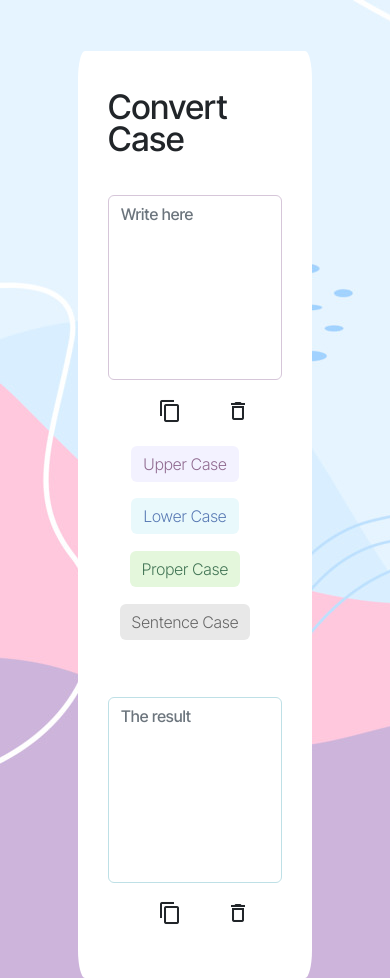
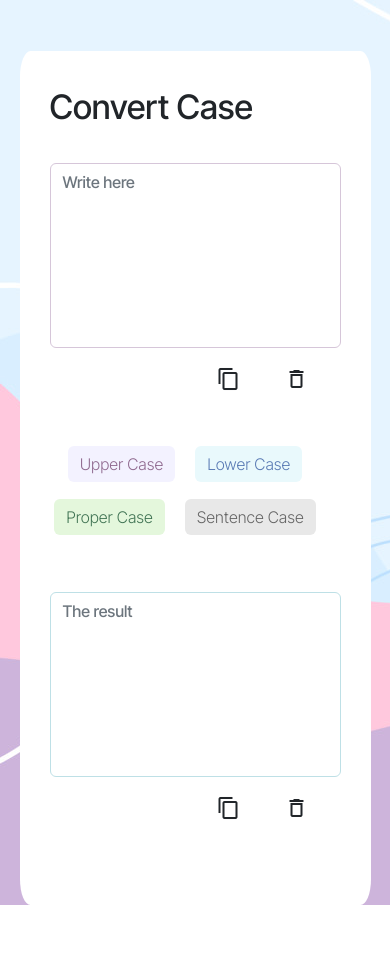
Before and after one commit to wasuuum/convert-case, an Angular app: page / in a window 390 px wide. After the commit the page ends 905 px from the top, so only its background shows below. Built offline with nearby package versions, Linux system fonts and the light colour scheme.

Commit message:
Update app.component.css

```diff
--- a/src/app/app.component.css
+++ b/src/app/app.component.css
@@ -92,3 +92,12 @@ button {
 .tools-2 button:hover {
     color: rgb(162, 201, 208);
 }
+
+@media (max-width: 900px) {
+    .container {
+        width: 90vw;
+    }
+    .tools-1, .tools-2 {
+        margin-bottom: 45px;
+    }
+}
```
